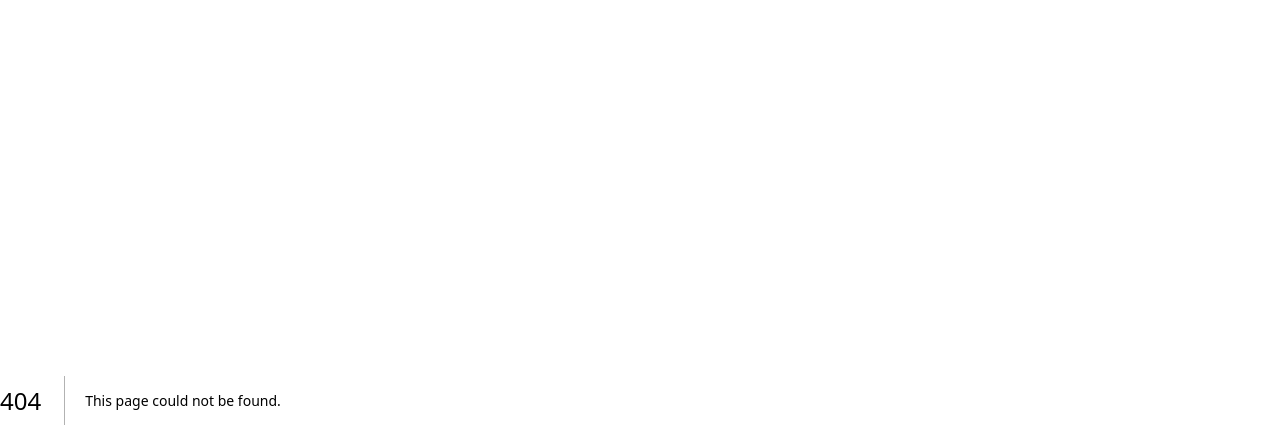
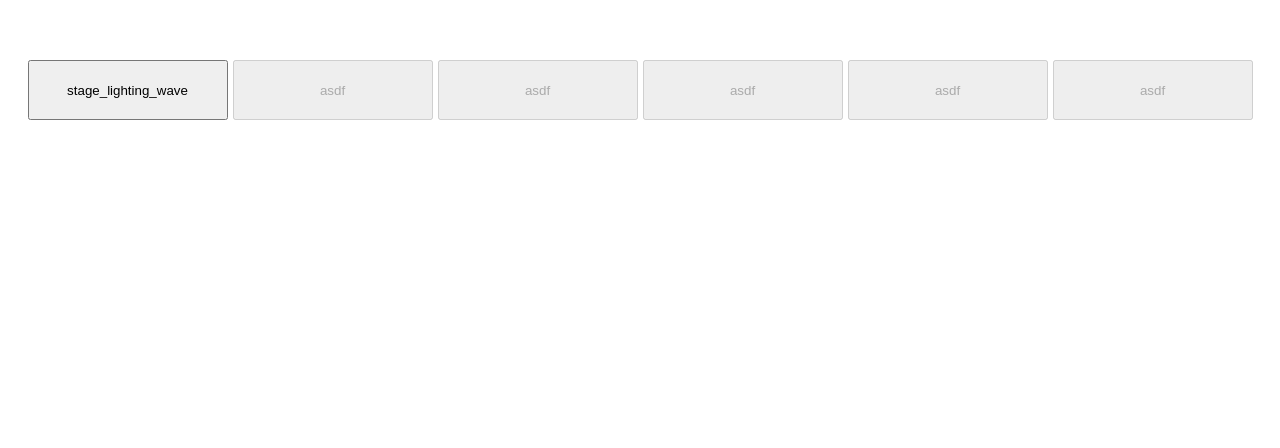
Before and after one commit to jiwonkim97/playground, a Next.js app in the folder my_game_hub/: page /canvas in a window 1280 px wide. Before the commit this address had no page. Shown: the top 448 px of the page. Built offline with nearby package versions, Linux system fonts and the light colour scheme.

Commit message:
update route

```diff
--- a/my_game_hub/pages/test/index.tsx
+++ b/my_game_hub/pages/canvas/index.tsx
@@ -1,26 +1,24 @@
-import Link from "next/link";
-import * as S from "./styles";
+import Link from 'next/link';
+import * as S from './styles';
 const TestPage = () => {
   return (
     <div
       style={{
-        display: "flex",
-        flexDirection: "column",
-        alignItems: "center",
-        width: "100%",
-      }}
-    >
+        display: 'flex',
+        flexDirection: 'column',
+        alignItems: 'center',
+        width: '100%',
+      }}>
       <div style={{ height: 60 }} />
       <div
         style={{
-          display: "flex",
+          display: 'flex',
           gap: 5,
-          flexWrap: "wrap",
-          justifyContent: "center",
-        }}
-      >
-        <Link href="/test/useCanvas">
-          <S.LinkButton>useCanvas</S.LinkButton>
+          flexWrap: 'wrap',
+          justifyContent: 'center',
+        }}>
+        <Link href='/canvas/stage_lighting_wave'>
+          <S.LinkButton>stage_lighting_wave</S.LinkButton>
         </Link>
         <S.LinkButton disabled>asdf</S.LinkButton>
         <S.LinkButton disabled>asdf</S.LinkButton>
--- a/my_game_hub/pages/index.tsx
+++ b/my_game_hub/pages/index.tsx
@@ -17,8 +17,8 @@ export default function Home() {
         style={{
           display: 'flex',
         }}>
-        <Link href='/test'>
-          <button style={{ display: 'flex', width: 200, height: 60, alignItems: 'center', justifyContent: 'center' }}>TEST PAGE</button>
+        <Link href='/canvas'>
+          <button style={{ display: 'flex', width: 200, height: 60, alignItems: 'center', justifyContent: 'center' }}>canvas</button>
         </Link>
       </div>
     </>
```
Also changed, not shown: my_game_hub/pages/canvas/stage_lighting_wave/index.tsx (renamed from my_game_hub/pages/test/useCanvas/index.tsx), my_game_hub/pages/canvas/styles.ts (renamed from my_game_hub/pages/test/styles.ts).
